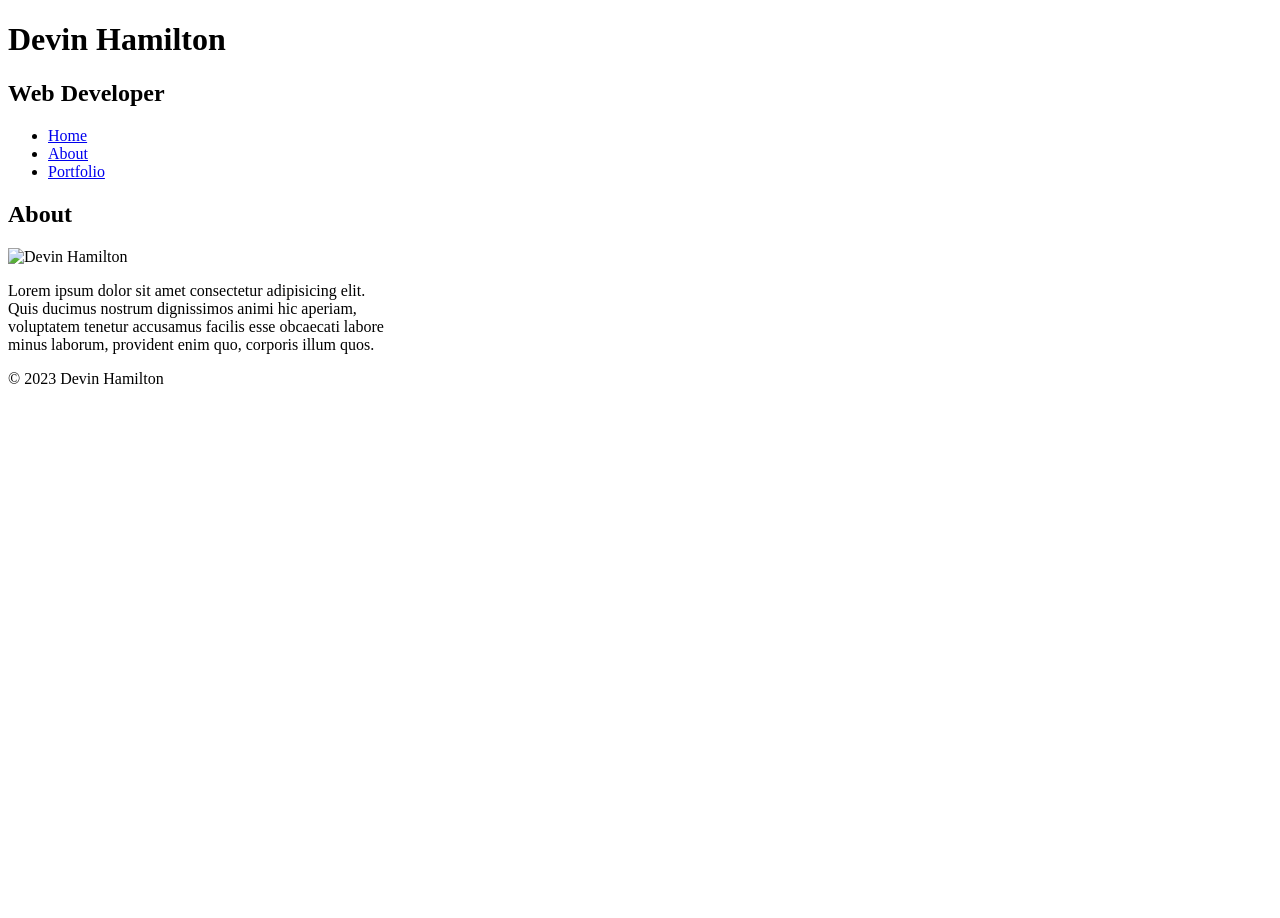
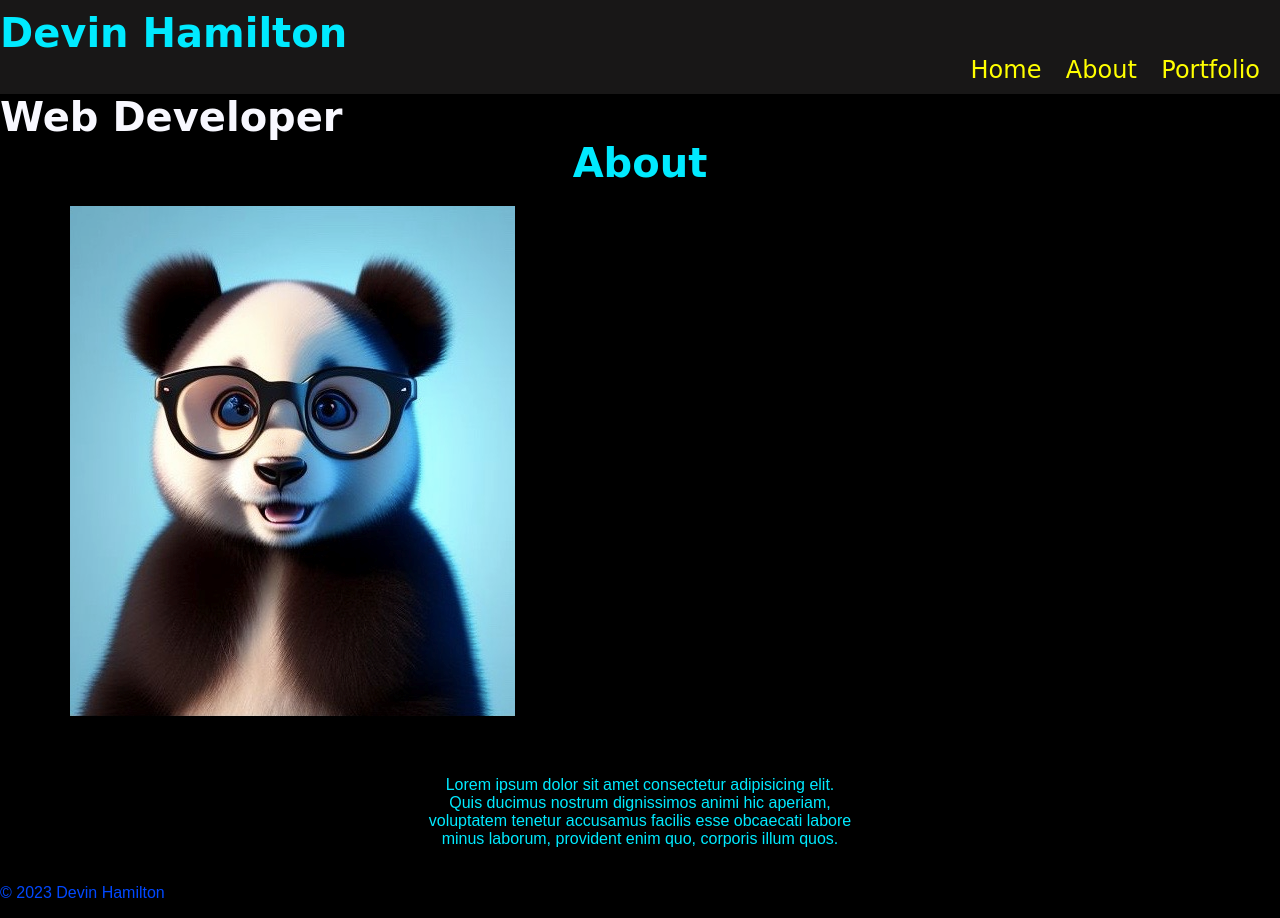
Before and after one commit to Devins-Org/Personal-site, a plain HTML site: page about.html in a window 1280 px wide. Before the commit the page ends 800 px from the top, so only its background shows below. Drawn offline with Linux system fonts and the light colour scheme.

Commit message:
updated html

```diff
--- a/about.html
+++ b/about.html
@@ -3,12 +3,12 @@
 <head>
     <meta charset="UTF-8">
     <meta name="viewport" content="width=device-width, initial-scale=1.0">
+    <link rel="stylesheet" href="style.css">
     <title>About</title>
 </head>
 <body>
     <header>
         <h1 class="site-title">Devin Hamilton</h1>
-        <h2 class="site-subtitle">Web Developer</h2>
         <nav>
             <ul>
                 <li><a href="index.html">Home</a></li>
@@ -17,12 +17,13 @@
             </ul>
         </nav>
     </header>
+    <h2 class="site-subtitle">Web Developer</h2>
     <main>
         <!-- Your home content goes here -->
-        <h2>About</h2>
+        <h1>About</h1>
         <!-- Add your personalized content and images -->
-        <img src="Images/Image 5-18-23 at 12.12 AM.jpg" alt="Devin Hamilton">
-        <p>Lorem ipsum dolor sit amet consectetur adipisicing elit.<br> Quis ducimus nostrum dignissimos animi hic aperiam, <br>voluptatem tenetur accusamus facilis esse obcaecati labore <br>minus laborum, provident enim quo, corporis illum quos.
+        <img src="Images/WisePanda.png" alt="Devin Hamilton">
+        <p class="content">Lorem ipsum dolor sit amet consectetur adipisicing elit.<br> Quis ducimus nostrum dignissimos animi hic aperiam, <br>voluptatem tenetur accusamus facilis esse obcaecati labore <br>minus laborum, provident enim quo, corporis illum quos.
     </main>
     <footer>
         <p>&copy; 2023 Devin Hamilton</p>
```
Also changed, not shown: index.html (+4 -4 lines), portfolio.html (+4 -3 lines).
